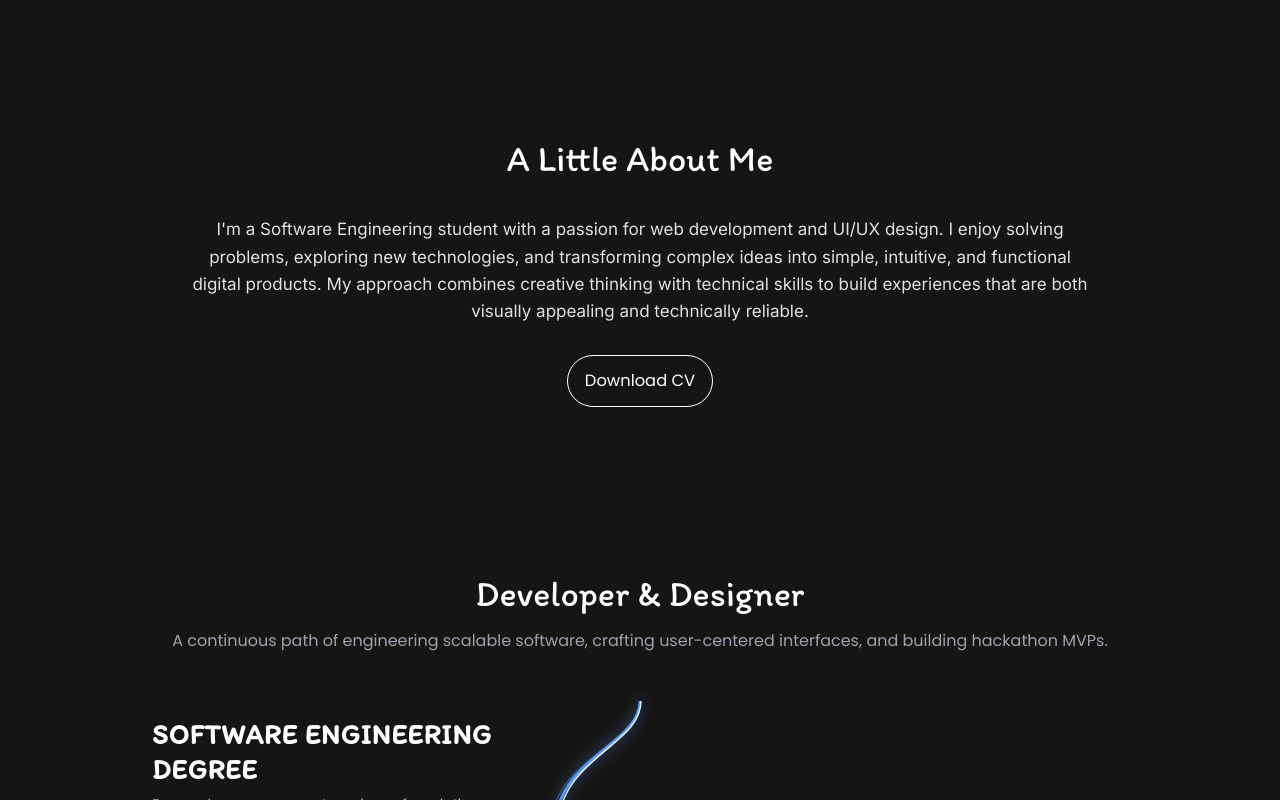
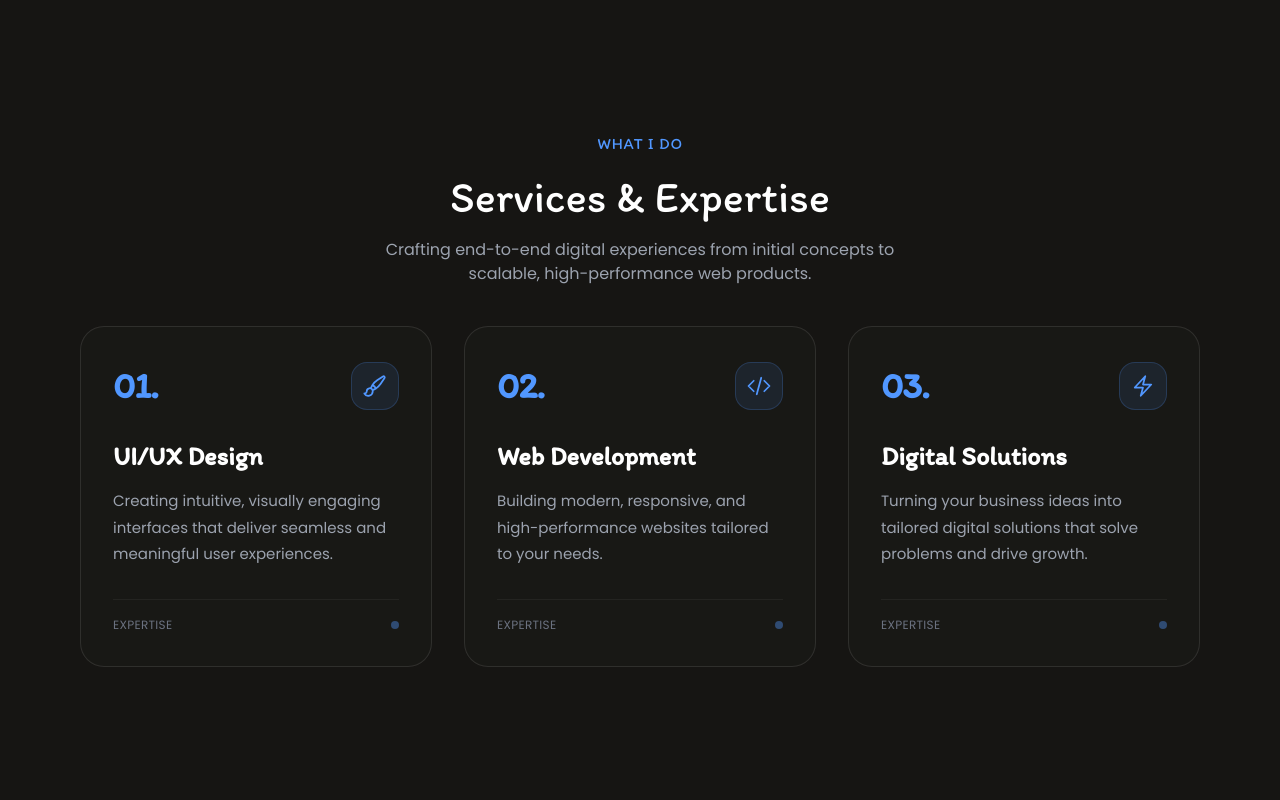
Before and after one commit to lo-ucif/lo__ucif-portfolio, a React (Vite) app: page / in a window 1280 px wide. Shown: the part 800-1600 px from the top of the page. Built offline with nearby package versions, Linux system fonts and the light colour scheme; a web font is replaced by a local one.

Commit message:
feat: add Services section before A Little About Me

```diff
--- a/src/components/layout/SiteHeader.tsx
+++ b/src/components/layout/SiteHeader.tsx
@@ -14,6 +14,7 @@ type SiteHeaderProps = {
 // Optimized concise titles for professional navigation
 export const navItems = [
   { label: "Home", id: "home" },
+  { label: "Services", id: "services" },
   { label: "About", id: "about" },
   { label: "Experience", id: "experience" },
   { label: "Projects", id: "projects" },
@@ -55,6 +56,7 @@ export function SiteHeader({
       "projects",
       "experience",
       "about",
+      "services",
     ];
 
     const handleScroll = () => {
--- /dev/null
+++ b/src/features/services/components/ServicesSection.tsx
@@ -0,0 +1,147 @@
+import { motion } from "framer-motion";
+
+const easeOut = [0.22, 1, 0.36, 1] as const;
+
+export const services = [
+  {
+    num: "01",
+    title: "UI/UX Design",
+    description:
+      "Creating intuitive, visually engaging interfaces that deliver seamless and meaningful user experiences.",
+    gradient: "from-[#5197ff]/25 to-transparent",
+    icon: (
+      <svg
+        className="w-6 h-6 text-[#5197ff]"
+        fill="none"
+        viewBox="0 0 24 24"
+        stroke="currentColor"
+        strokeWidth={1.75}
+      >
+        <path
+          strokeLinecap="round"
+          strokeLinejoin="round"
+          d="M9.53 16.122a3 3 0 00-5.78 1.128 2.25 2.25 0 01-2.4 2.245 4.5 4.5 0 008.4-2.245c0-.399-.078-.78-.22-1.128zm0 0a15.998 15.998 0 003.388-1.62m-5.043-.025a15.994 15.994 0 011.622-3.395m3.42 3.42a15.995 15.995 0 004.764-4.648l3.876-5.814a1.151 1.151 0 00-1.597-1.597L14.146 6.32a15.996 15.996 0 00-4.649 4.763m3.42 3.42a6.776 6.776 0 00-3.42-3.42"
+        />
+      </svg>
+    ),
+  },
+  {
+    num: "02",
+    title: "Web Development",
+    description:
+      "Building modern, responsive, and high-performance websites tailored to your needs.",
+    gradient: "from-[#5197ff]/25 to-transparent",
+    icon: (
+      <svg
+        className="w-6 h-6 text-[#5197ff]"
+        fill="none"
+        viewBox="0 0 24 24"
+        stroke="currentColor"
+        strokeWidth={1.75}
+      >
+        <path
+          strokeLinecap="round"
+          strokeLinejoin="round"
+          d="M17.25 6.75L22.5 12l-5.25 5.25m-10.5 0L1.5 12l5.25-5.25m7.5-3l-4.5 16.5"
+        />
+      </svg>
+    ),
+  },
+  {
+    num: "03",
+    title: "Digital Solutions",
+    description:
+      "Turning your business ideas into tailored digital solutions that solve problems and drive growth.",
+    gradient: "from-[#5197ff]/25 to-transparent",
+    icon: (
+      <svg
+        className="w-6 h-6 text-[#5197ff]"
+        fill="none"
+        viewBox="0 0 24 24"
+        stroke="currentColor"
+        strokeWidth={1.75}
+      >
+        <path
+          strokeLinecap="round"
+          strokeLinejoin="round"
+          d="M3.75 13.5l10.5-11.25L12 10.5h8.25L9.75 21.75 12 13.5H3.75z"
+        />
+      </svg>
+    ),
+  },
+];
+
+export function ServicesSection() {
+  return (
+    <section id="services" className="flex flex-col items-center gap-10 w-full max-w-6xl">
+      {/* Section Header */}
+      <motion.div
+        className="flex flex-col items-center gap-2 text-center"
+        initial={{ opacity: 0, y: 20 }}
+        whileInView={{ opacity: 1, y: 0 }}
+        viewport={{ once: true, amount: 0.2 }}
+        transition={{ duration: 0.6, ease: easeOut }}
+      >
+        <span className="font-['Itim'] text-[15px] sm:text-[16px] text-[#5197FF] tracking-wider uppercase">
+          What I Do
+        </span>
+        <h2 className="font-['Itim'] text-[36px] sm:text-[44px] text-white">
+          Services &amp; Expertise
+        </h2>
+        <p className="font-['Poppins'] text-[15px] sm:text-[16px] text-[#9CA3AF] max-w-xl">
+          Crafting end-to-end digital experiences from initial concepts to scalable, high-performance web products.
+        </p>
+      </motion.div>
+
+      {/* 3-Card Grid */}
+      <div className="grid grid-cols-1 md:grid-cols-3 gap-6 sm:gap-8 w-full">
+        {services.map((service, index) => (
+          <motion.div
+            key={service.num}
+            initial={{ opacity: 0, y: 30 }}
+            whileInView={{ opacity: 1, y: 0 }}
+            viewport={{ once: true, amount: 0.2 }}
+            transition={{ duration: 0.6, delay: index * 0.12, ease: easeOut }}
+            whileHover={{ y: -6 }}
+            className="group relative flex flex-col justify-between overflow-hidden rounded-2xl sm:rounded-3xl border border-white/10 bg-[#1c1b18]/60 p-7 sm:p-8 backdrop-blur-md transition-all duration-300 hover:border-[#5197ff]/40 hover:bg-[#1f1e1a]/80 hover:shadow-[0_16px_36px_rgba(81,151,255,0.1)]"
+          >
+            {/* Top ambient glow on hover */}
+            <div
+              className={`absolute -top-16 -right-16 w-36 h-36 bg-gradient-to-br ${service.gradient} rounded-full blur-2xl opacity-0 group-hover:opacity-100 transition-opacity duration-500 pointer-events-none`}
+            />
+
+            <div>
+              {/* Header row: Number & Icon */}
+              <div className="flex items-center justify-between mb-6">
+                <span className="font-['Itim'] text-[32px] sm:text-[36px] font-bold text-[#5197ff] tracking-tight">
+                  {service.num}.
+                </span>
+                <div className="w-12 h-12 rounded-2xl bg-[#5197ff]/10 border border-[#5197ff]/20 flex items-center justify-center transition-transform duration-300 group-hover:scale-110">
+                  {service.icon}
+                </div>
+              </div>
+
+              {/* Service Title */}
+              <h3 className="font-['Itim'] text-[24px] sm:text-[26px] font-bold text-white mb-3 group-hover:text-[#5197ff] transition-colors duration-200">
+                {service.title}
+              </h3>
+
+              {/* Description */}
+              <p className="font-['Poppins'] text-[14px] sm:text-[15px] leading-[1.75] text-[#9CA3AF]">
+                {service.description}
+              </p>
+            </div>
+
+            {/* Bottom accent line indicator */}
+            <div className="mt-8 pt-4 border-t border-white/5 flex items-center justify-between">
+              <span className="font-['Poppins'] text-[12px] text-[#6B7280] tracking-wide uppercase">
+                Expertise
+              </span>
+              <div className="w-2 h-2 rounded-full bg-[#5197ff]/40 group-hover:bg-[#5197ff] group-hover:shadow-[0_0_8px_#5197ff] transition-all duration-300" />
+            </div>
+          </motion.div>
+        ))}
+      </div>
+    </section>
+  );
+}
--- a/src/pages/Home.tsx
+++ b/src/pages/Home.tsx
@@ -11,6 +11,7 @@ import Student from "../features/student/Student";
 import Experience from "../features/certificates/Experience";
 import Certificates from "../features/certificates/Certificates";
 import { CaseStudiesSection } from "../features/case-studies/components/CaseStudiesSection";
+import { ServicesSection } from "../features/services/components/ServicesSection";
 
 const easeOut = [0.22, 1, 0.36, 1] as const;
 
@@ -162,6 +163,9 @@ export default function Home() {
             </motion.div>
           </section>
 
+          {/* Core Services Section */}
+          <ServicesSection />
+
           <section
             id="about"
             className="flex flex-col items-center gap-7.5 text-center"
@@ -210,6 +214,7 @@ export default function Home() {
         <ContactSection />
         <FloatingBubble
           items={[
+            { label: "Services", id: "services" },
             { label: "About", id: "about" },
             { label: "Projects", id: "projects" },
             { label: "Case Studies", id: "case-studies" },
```
